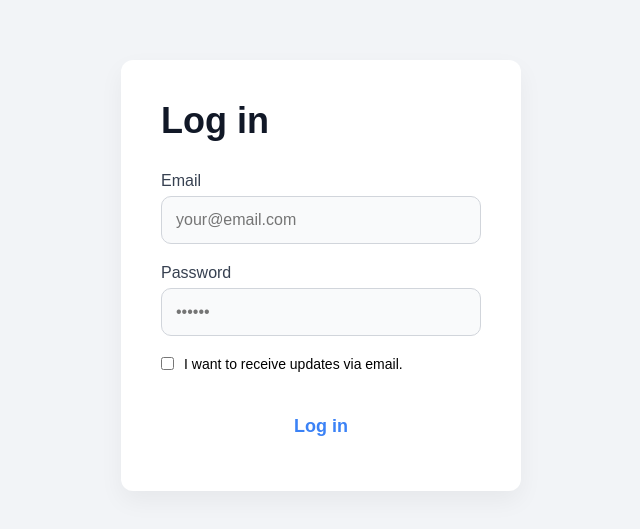
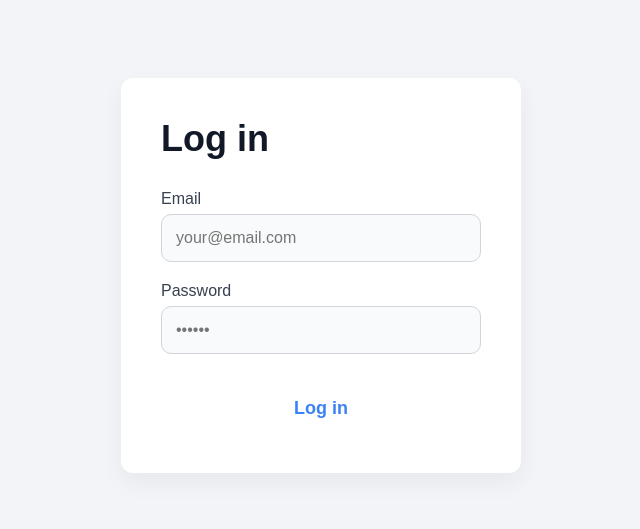
Before and after one commit to Dhananjaymaurya0766/ChatApp, a React (Vite) app in the folder client/: page /login in a window 1280 px wide. Shown: the part 125-654 px from the top of the page, without its empty margins (319-959 px from the left). Built offline with nearby package versions, Linux system fonts and the light colour scheme.

Commit message:
Login Page modified

```diff
--- a/client/src/Pages/Login.jsx
+++ b/client/src/Pages/Login.jsx
@@ -63,15 +63,6 @@ function Login() {
             onChange={handleChange}
           />
 
-          <div className="checkbox-row">
-            <input
-              type="checkbox"
-              name="subscribe"
-              onChange={handleChange}
-            />
-            <span>I want to receive updates via email.</span>
-          </div>
-
           <button type="submit" className="signup-btn">
             Log in
           </button>
```
